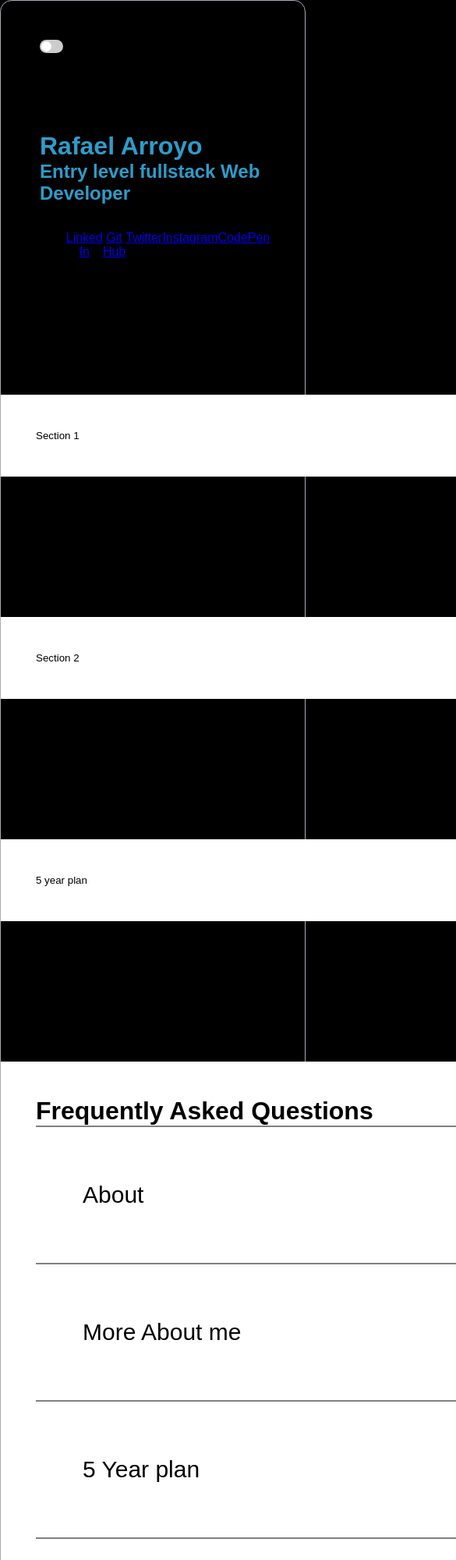
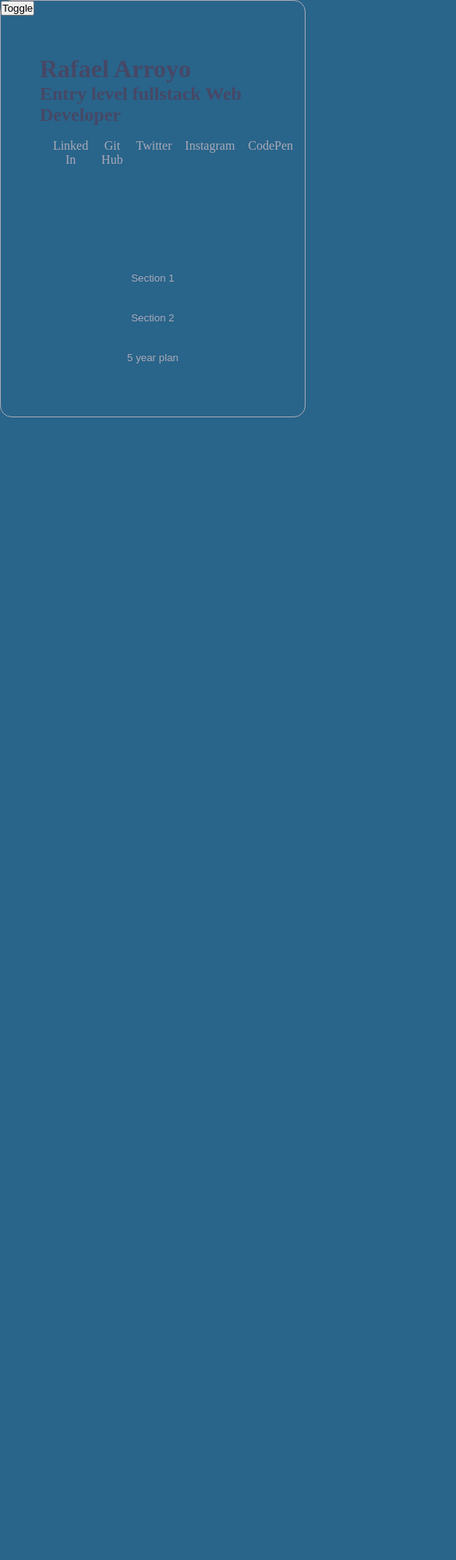
Before and after one commit to DuckArroyo/darkprofile, a plain HTML site: page index.html in a window 390 px wide. Shown: the top 2000 px of the page at 78% size, 585 px wide, since content can reach past the window. After the commit the page ends 844 px from the top, so only its background shows below. Drawn offline with Linux system fonts and the light colour scheme.

Commit message:
playing with buttons

```diff
--- a/button.css
+++ /dev/null
@@ -1,67 +0,0 @@
-/* Start Switch */
-/* The switch - the box around the slider */
-
-#btn-location {
-  margin: 50px;
-}
-.switch {
-  position: relative;
-  display: inline-block;
-  width: 30px;
-  height: 17px;
-}
-/* Hide default HTML checkbox */
-.switch input {
-  opacity: 0;
-  width: 0;
-  height: 0;
-}
-/* The slider */
-.slider {
-  position: absolute;
-  cursor: pointer;
-  top: 0;
-  left: 0;
-  right: 0;
-  bottom: 0;
-  background-color: #ccc;
-  -webkit-transition: 0.4s;
-  transition: 0.4s;
-}
-
-.slider:before {
-  position: absolute;
-  content: "";
-  height: 13px;
-  width: 13px;
-  left: 2px;
-  bottom: 2px;
-  background-color: white;
-  -webkit-transition: 0.4s;
-  transition: 0.4s;
-}
-
-input:checked + .slider {
-  background-color: #2196f3;
-}
-
-input:focus + .slider {
-  box-shadow: 0 0 1px #2196f3;
-}
-
-input:checked + .slider:before {
-  -webkit-transform: translateX(26px);
-  -ms-transform: translateX(26px);
-  transform: translateX(13px);
-}
-
-/* Rounded sliders */
-.slider.round {
-  border-radius: 34px;
-}
-
-.slider.round:before {
-  border-radius: 50%;
-}
-
-/* End Switch */
--- a/css/dualStyle.css
+++ b/css/dualStyle.css
@@ -12,6 +12,7 @@
   --lightest: #29648a;
 }
 
+/* Colors for toggle states */
 .dark {
   background-color: var(--darkest);
   color: var(--light);
@@ -26,8 +27,6 @@
   border-radius: 15px;
 }
 
-
-
 body {
   width: 100vw;
 }
@@ -38,26 +37,32 @@ body {
   padding: 50px;
 }
 
-.links {
+/* Links style */
+.links,
+a {
   color: var(--neutral);
   text-decoration: none;
-  padding: 4vh;
+  padding: 1vh;
   text-align: center;
   display: flex;
   justify-content: space-around;
   flex-direction: row;
 }
 
-@media (min-width: 50rem) {
-  .links {
-    flex-direction: row;
+/* Break point for small screens */
+@media (min-width: 500px) {
+  links {
+    flex-direction: column;
+    padding: 6vh;
   }
 }
-/* W3 School  */
+
 /* Style the buttons that are used to open and close the accordion panel */
 .accordion {
-  background-color: #eee;
-  color: #444;
+  display: flex;
+  justify-content: center;
+  background-color: var(--lightest);
+  color: var(--neutral);
   cursor: pointer;
   padding: 18px;
   width: 100%;
@@ -68,85 +73,17 @@ body {
 }
 
 /* Add a background color to the button if it is clicked on (add the .active class with JS), and when you move the mouse over it (hover) */
-.active,
 .accordion:hover {
   background-color: rgba(255, 255, 255, 0.2);
 }
 
 /* Style the accordion panel. Note: hidden by default */
 .panel {
-  padding: 0 18px;
-  background-color: white;
+  padding: 18px;
+  width: 90%;
+  background-color: var(--light);
+  color: var(--dark);
   display: none;
   overflow: hidden;
+  align-self: center;
 }
-
-/* ================= FROM FreeCodeCamp */
-@import url("https://fonts.googleapis.com/css2?family=Rubik:wght@300&display=swap");
-
-body {
-  background-color: #0a2344;
-  font-family: "rubik", sans-serif;
-}
-
-/* h1,
-h2 {
-  text-align: center;
-} */
-
-.accordion {
-  width: 800px;
-  margin: 90px auto;
-  color: black;
-  background-color: white;
-  padding: 45px 45px;
-}
-
-.accordion .container {
-  position: relative;
-  margin: 10px 10px;
-}
-
-.accordion .label {
-  position: relative;
-  padding: 10px 0;
-  font-size: 30px;
-  color: black;
-  cursor: pointer;
-}
-
-.accordion .label::before {
-  content: "+";
-  color: black;
-  position: absolute;
-  top: 50%;
-  right: -5px;
-  font-size: 30px;
-  transform: translateY(-50%);
-}
-
-.accordion .content {
-  position: relative;
-  background: white;
-  height: 0;
-  font-size: 20px;
-  text-align: justify;
-  width: 780px;
-  overflow: hidden;
-  transition: 0.5s;
-}
-
-.accordion hr {
-  width: 100;
-  margin-left: 0;
-  border: 1px solid grey;
-}
-
-.accordion .container.active .content {
-  height: 150px;
-}
-
-.accordion .container.active .label::before {
-  content: "-";
-  font-size: 30px;
-}
--- a/index.html
+++ b/index.html
@@ -9,20 +9,15 @@
     rel="icon"
     type="image/x-icon"/>
     <link rel="stylesheet" href="./css/dualStyle.css">
-    <link rel="stylesheet" href="./button.css">
 </head>
 
-<body class="dark" class="light">
-    <div id="btn-location">
-        <label class="switch">
-            <input type="checkbox" id="mode">
-            <span class="slider round"></span>
-        </label>
-    </div>
+<body id="enchilada" class="light">
+ <button type="button" id="modeToggle">Toggle</button>
 <div class="container">
         <div>
                 <h1>Rafael Arroyo</h1>
                 <h2>Entry level <strong>fullstack</strong> Web Developer</h2>
+
         </div>
         <div class="links">
             <a href="https://www.linkedin.com/in/duckarroyo/" target="_blank">Linked In</a>
@@ -35,6 +30,8 @@
     </div>
 
         <!-- W3Schools -->
+<div class="container">
+
         <button class="accordion">Section 1</button>
 
             <div class="panel">
@@ -43,52 +40,51 @@
 
         <button class="accordion">Section 2</button>
             <div class="panel">
-                <p>I became interested in Web Development after I started working on Power Automate to create the department workflows in Microsoft Teams. After a few weeks of research and trial and error I was able to digitize all our processes.  I can say that we have avoided a reduction of work because of this implementation. After seeing the power of web applications, I began research which led me to the Coding bootcamp I am enrolled in. It is week 3 and so far it is a healthy challenge. </p>
+                <p>I became interested in Web Development after I started working on Power Automate to create the department workflows in Microsoft Teams. After a few weeks of research and trial and error I was able to digitize all our processes.  I can say that we have avoided a reduction of work because of this implementation. After seeing the power of web applications, I began research which led me to the Coding bootcamp I am enrolled in. It is week 16 and so far it is a healthy challenge. </p>
             </div>
 
         <button class="accordion">5 year plan</button>
             <div class="panel">
                 <p>I am interested in becoming a proficient full stack web developer within the nezt year and develop my skill and knowledge in JavaScript. My current skills supass my confidence in my abilities.</p>
             </div>
+</div>
+
+
+
+    <!-- Questions -->
+  <!-- Event listener, not sure what I am doing wrong -->
+<!-- toggle is  -->
+        <script>
+            function stateChange() {
+                event.preventDefault();
+                var element = document.getElementById("enchilada");
+                if(element.classList === "dark") {
+                    element.classList.toggle("light");
+                } else { element.classList.toggle("dark"); }
+            };
+
+const toggleEl = document.querySelector("#modeToggle")
+toggleEl.addEventListener("click", stateChange());
+
+var acc = document.getElementsByClassName("accordion");
+var i;
+
+for (i = 0; i < acc.length; i++) {
+  acc[i].addEventListener("click", function () {
+    /* Toggle between adding and removing the "active" class,
+    to highlight the button that controls the panel */
+    this.classList.toggle("active");
+
+    /* Toggle between hiding and showing the active panel */
+    var panel = this.nextElementSibling;
+    if (panel.style.display === "block") {
+      panel.style.display = "none";
+    } else {
+      panel.style.display = "block";
+    }
+  });
+}
+        </script>
     </body>
 
-
-    <body>
-
-    <div class="accordion-body">
-    <div class="accordion">
-      <h1>Frequently Asked Questions</h1>
-      <hr>
-
-      <div class="container">
-        <div class="label">About</div>
-        <div class="content">
-            <p>Hello, my name is Rafael Arroyo, and I am a web development student at the University of Oregon. I am starting a YouTube channel in 2022. Love and enjoy the Pacific Northwest #UpperLeftUSA. For the past 6 years I have been playing the game Ingress where I slay the competition.</p>
-        </div>
-      </div>
-
-      <hr>
-
-      <div class="container">
-        <div class="label">More About me</div>
-        <div class="content">
-            <p>I became interested in Web Development after I started working on Power Automate to create the department workflows in Microsoft Teams. After a few weeks of research and trial and error I was able to digitize all our processes.  I can say that we have avoided a reduction of work because of this implementation. After seeing the power of web applications, I began research which led me to the Coding bootcamp I am enrolled in. It is week 3 and so far it is a healthy challenge. </p>
-        </div>
-      </div>
-
-      <hr>
-
-      <div class="container">
-        <div class="label">5 Year plan</div>
-        <div class="content">
-            <p>I am interested in becoming a proficient full stack web developer within the nezt year and develop my skill and knowledge in JavaScript. My current skills supass my confidence in my abilities.</p>
-        </div>
-      </div>
-      <hr>
-
-    </div>
-    </div>
-
-    <script src="./js/app.js"></script>
-    </body>
 </html>
--- a/js/app.js
+++ b/js/app.js
@@ -1,29 +1,3 @@
+
+
 // ======== W3 Schools accordion ========
-
-var acc = document.getElementsByClassName("accordion");
-var i;
-
-for (i = 0; i < acc.length; i++) {
-  acc[i].addEventListener("click", function() {
-    /* Toggle between adding and removing the "active" class,
-    to highlight the button that controls the panel */
-    this.classList.toggle("active");
-
-    /* Toggle between hiding and showing the active panel */
-    var panel = this.nextElementSibling;
-    if (panel.style.display === "block") {
-      panel.style.display = "none";
-    } else {
-      panel.style.display = "block";
-    }
-  });
-}
-
-// ======== Free code accordion ========
-const accordion = document.getElementsByClassName('container');
-
-for (i=0; i<accordion.length; i++) {
-  accordion[i].addEventListener('click', function () {
-    this.classList.toggle('active')
-  })
-}
```
